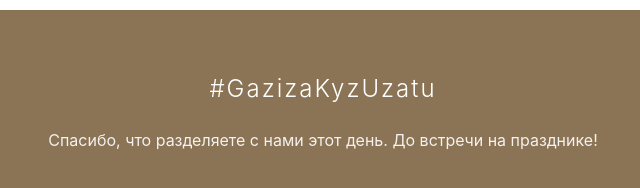
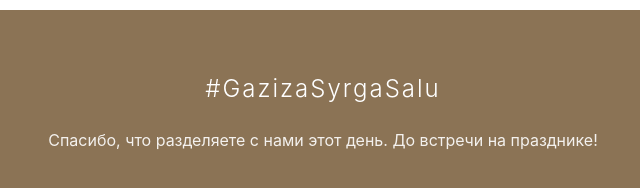
Before and after one commit to ddarzox1/gaziza-kyz-uzatu, a plain HTML site: page index.html in a window 1280 px wide. Shown: the part 4064-4252 px from the top of the page, 317-957 px from the left. Drawn offline with Linux system fonts and the light colour scheme.

Commit message:
Update index.html

```diff
--- a/index.html
+++ b/index.html
@@ -338,7 +338,7 @@
   <!-- Футер -->
   <footer>
     <div class="footer-content">
-      <div class="hashtag">#GazizaKyzUzatu</div>
+      <div class="hashtag">#GazizaSyrgaSalu</div>
       <div class="footer-text">
         <span data-lang="ru" class="active">Спасибо, что разделяете с нами этот день. До встречи на празднике!</span>
         <span data-lang="kz">Бұл күнді бізбен бірге бөліскендеріңіз үшін рақмет. Тойда кездескенше!</span>
```
